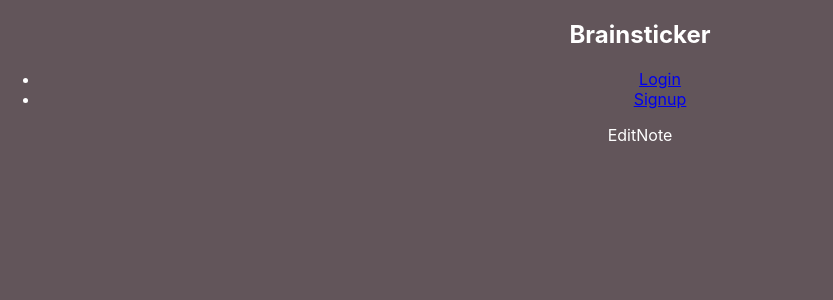
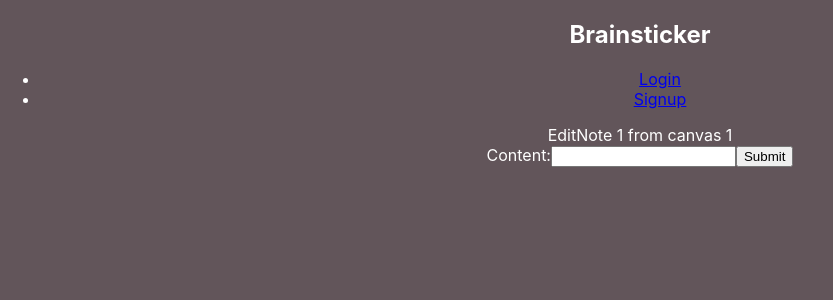
Before and after one commit to dataneon/brainsticker-frontend, a React (Create React App) app in the folder frontend/: page /canvas/1/editnote/1 in a window 1280 px wide. Shown: the top 300 px of the page, without its empty margins (0-833 px from the left). Built offline with nearby package versions, Linux system fonts and the light colour scheme.

Commit message:
EditNote now able to edit notes using axios.patch()

```diff
--- a/frontend/src/components/app/EditNote.jsx
+++ b/frontend/src/components/app/EditNote.jsx
@@ -1,9 +1,42 @@
-import React from 'react';
+import React, { useState } from 'react';
+import { useParams } from 'react-router-dom';
+import axios from 'axios';
 
-function EditNote(props) {
+function EditNote() {
+    const { canvasID } = useParams()
+    const { noteID } = useParams()
+
+    const initialState = {canvas: canvasID, content: ''};
+    const [formState, setFormState] = useState(initialState);
+
+    const handleChange = (event) => {
+        setFormState({... formState, [event.target.id]: event.target.value});
+    };
+
+    const handleSubmit = (event) => {
+        event.preventDefault();
+        console.log(formState);
+        axios.patch(`http://localhost:8000/notes/${noteID}`, formState)
+        .then(res => {
+            window.location.replace(`http://localhost:3000/canvas/${canvasID}`)
+        })
+        // clear the form
+        setFormState(initialState);
+    }
+
     return (
         <div>
-            EditNote
+            EditNote {noteID} from canvas {canvasID}
+            <form onSubmit={handleSubmit}>
+                <label htmlFor="content">Content:</label>
+                <input
+                    id="content"
+                    type="text"
+                    onChange={handleChange}
+                    value={formState.content}
+                />
+                <button type="submit">Submit</button>
+            </form>
         </div>
     );
 }
--- a/frontend/src/components/app/NoteList.jsx
+++ b/frontend/src/components/app/NoteList.jsx
@@ -51,7 +51,7 @@ function NoteList({canvasID}) {
                     {/* <Link to={"/canvas/" + canvasID + "/note/" + tempID} > */}
                         {itemContent}{" "}
                     {/* </Link>{" "} */}
-                    <Link to={"/canvas/" + canvasID + "/editnote/" + tempID}>
+                    <Link to={"/canvas/" + canvasID + "/editnote/" + tempID} >
                         (edit)
                     </Link>{" "}
                 </p>
```
